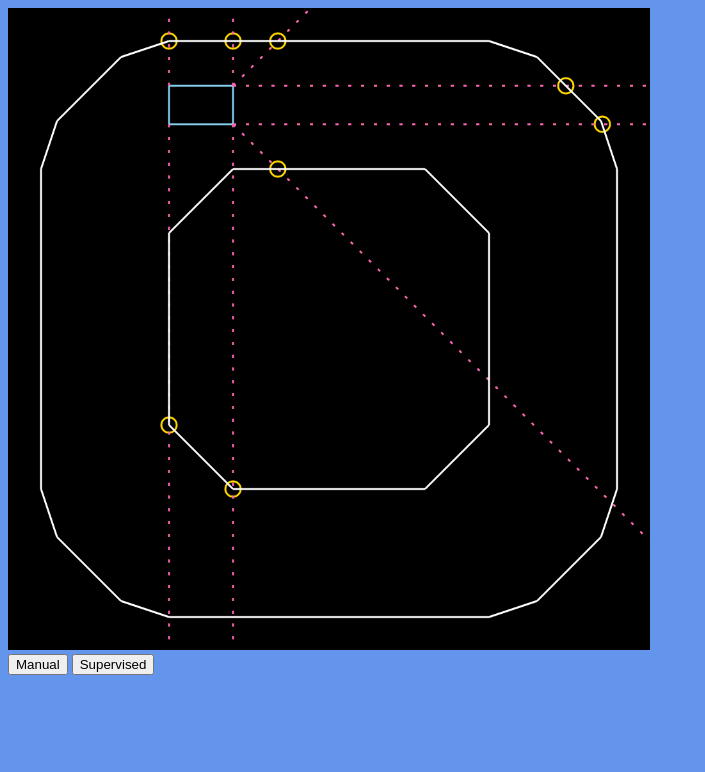
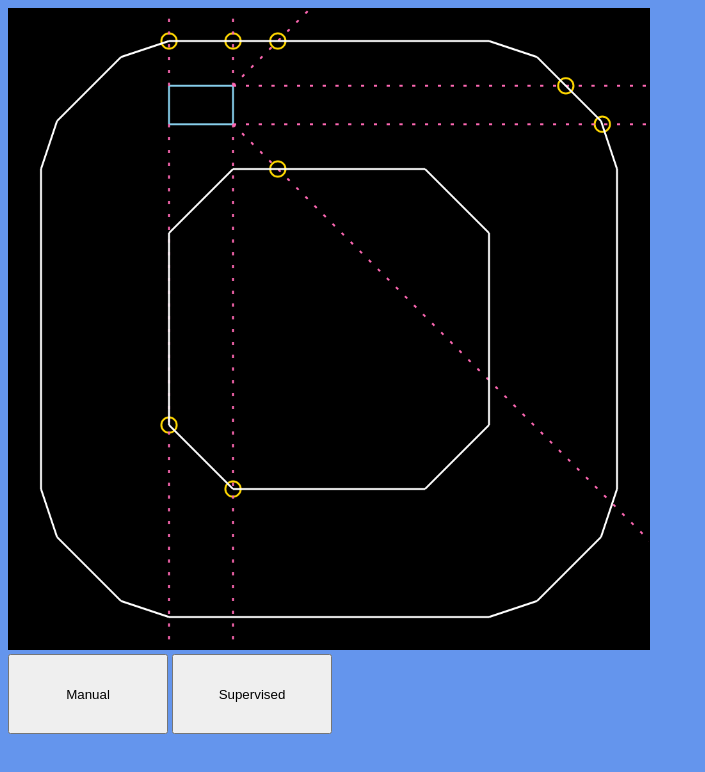
Before and after one commit to JavaRip/car-driver, a website with bundled scripts: page src/index.html in a window 1280 px wide. Shown: the whole page, without its empty margins (0-705 px from the left). Built offline with nearby package versions, Linux system fonts and the light colour scheme.

Commit message:
add controller selector

```diff
--- a/static/default.css
+++ b/static/default.css
@@ -7,3 +7,8 @@ canvas {
   width: 40em;
   border: 1px solid black
 }
+
+button {
+  width: 10rem;
+  height: 5rem;
+}
--- a/static/script.js
+++ b/static/script.js
@@ -12,9 +12,9 @@ function delay(ms) {
     });
 }
 // TODO add resetCar method to Car class
-function resetCarState() {
-    return new Car({ x: 250, y: 150 }, 0, 0);
-}
+// function resetCarState() {
+//   return new Car({ x: 250, y: 150 }, 0, 0);
+// }
 // // TODO create supervisedAi class
 // async function submitGameState(sensorWallIntersects: intersect[], inputs: controlstate) {
 //   const data: trainingrow = {
```
Also changed, not shown: src/classes/SuperviesdLearner.ts (added), 2 other files.
